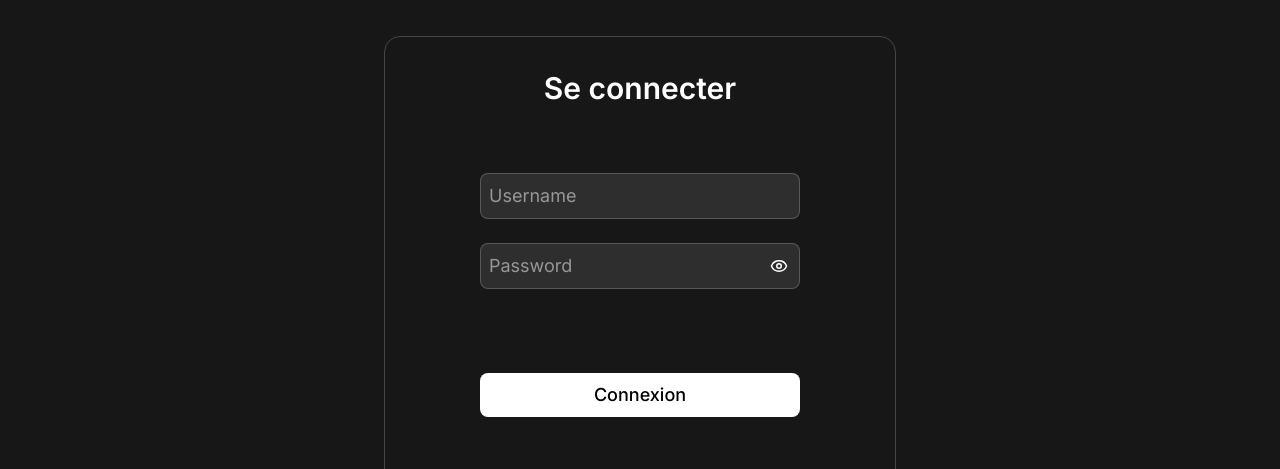
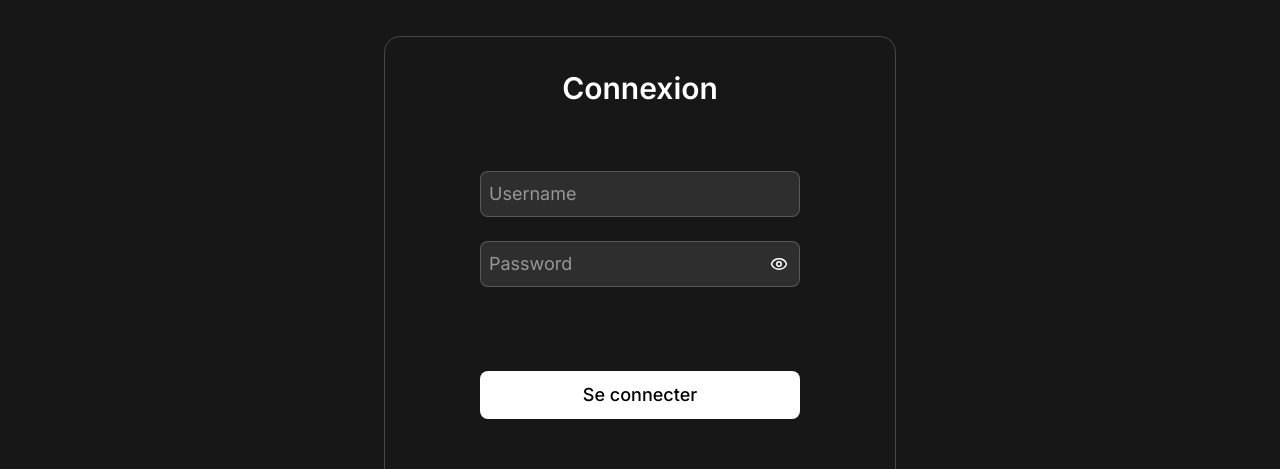
Before and after one commit to maudiffr/word-reveal, a React (Vite) app in the folder frontend/: page /login in a window 1280 px wide. Shown: the part 145-614 px from the top of the page. Built offline with nearby package versions, Linux system fonts and the light colour scheme.

Commit message:
style: adjust login and register pages layout

```diff
--- a/frontend/src/pages/Login/index.jsx
+++ b/frontend/src/pages/Login/index.jsx
@@ -24,7 +24,7 @@ function Register() {
     <div className="flex flex-1 justify-center px-4 pt-15 sm:pt-30">
       <div className="grid grid-rows-[20%_60%_20%] place-items-center w-full max-w-lg h-130 border border-white/20 rounded-2xl">
         <div>
-          <h1 className="text-3xl font-semibold">Se connecter</h1>
+          <h1 className="text-3xl font-semibold">Connexion</h1>
         </div>
         <form onSubmit={handleSubmit} className="flex flex-col gap-6">
           <input
@@ -56,14 +56,14 @@ function Register() {
           </div>
           <button
             type="submit"
-            className="mt-15 px-3 py-2 rounded-lg bg-white text-lg text-black font-medium hover:bg-white/80 whitespace-nowrap transition-colors"
+            className="mt-15 px-3 py-2.5 rounded-lg bg-white text-lg text-black font-medium hover:bg-white/80 transition-colors select-none cursor-pointer"
           >
-            Connexion
+            Se connecter
           </button>
         </form>
         <div>
           Pas encore de compte ?{' '}
-          <Link to="/register" className="text-blue-400">
+          <Link to="/register" className="text-blue-400 hover:underline">
             Inscription
           </Link>
         </div>
--- a/frontend/src/pages/Register/index.jsx
+++ b/frontend/src/pages/Register/index.jsx
@@ -56,14 +56,14 @@ function Register() {
           </div>
           <button
             type="submit"
-            className="mt-15 px-3 py-2 rounded-lg bg-white text-lg text-black font-medium hover:bg-white/80 whitespace-nowrap transition-colors"
+            className="mt-15 px-3 py-2.5 rounded-lg bg-white text-lg text-black font-medium hover:bg-white/80 transition-colors select-none cursor-pointer"
           >
             S'inscrire
           </button>
         </form>
         <div>
           Déja un compte ?{' '}
-          <Link to="/login" className="text-blue-400">
+          <Link to="/login" className="text-blue-400 hover:underline">
             Connexion
           </Link>
         </div>
```
